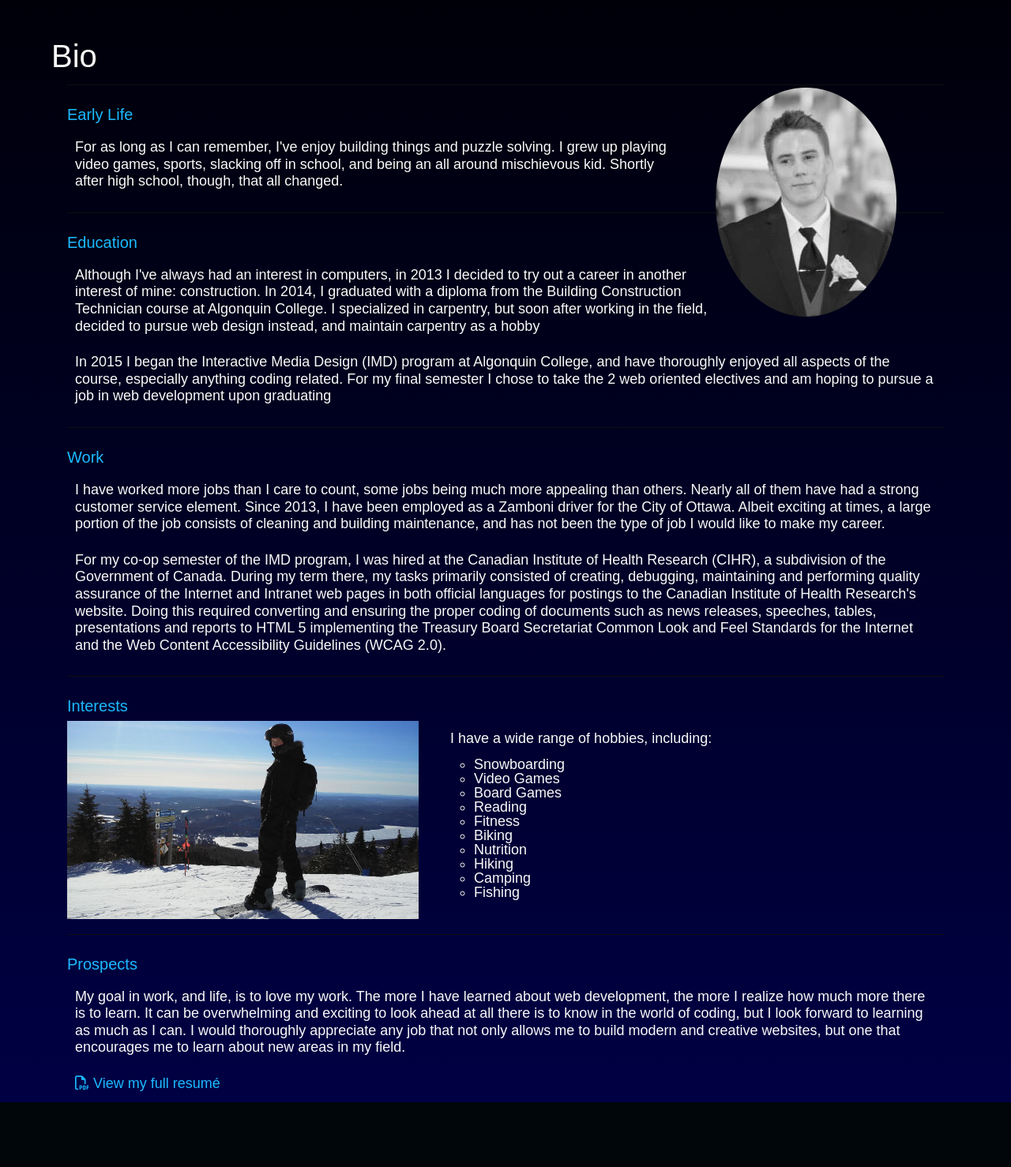
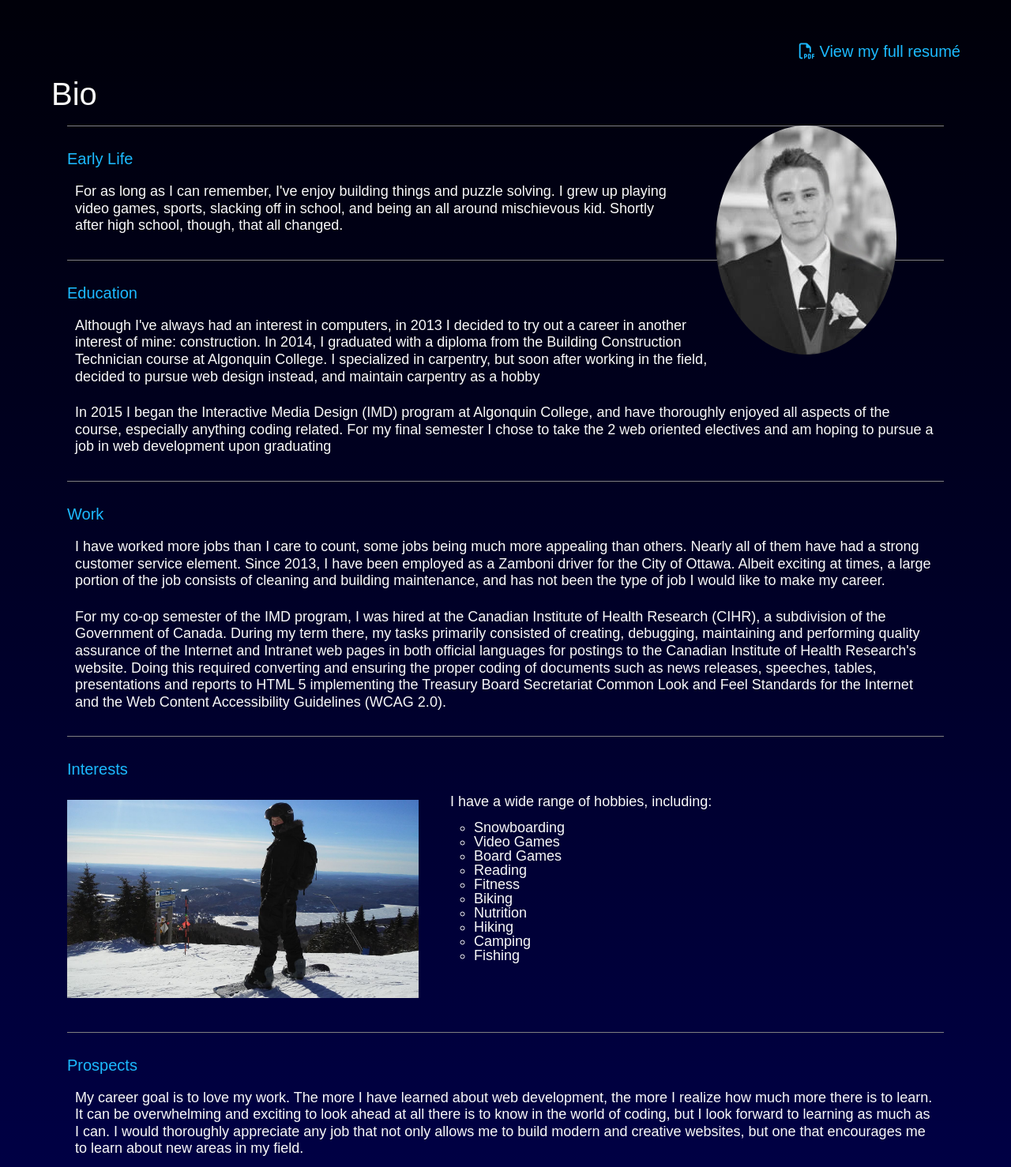
Before and after one commit to haze0028/portfolio, a PHP site: page /about.php in a window 1280 px wide. Shown: the part 219-1697 px from the top of the page at 79% size. Before the commit the page ends 1615 px from the top, so only its background shows below. Run offline with PHP 8.4, Linux system fonts and the light colour scheme; some libraries are stand-ins or nearby versions.

Commit message:
update-2017-07-23

```diff
--- a/about.php
+++ b/about.php
@@ -4,6 +4,8 @@
 		<div id="wrapper">
 			<?php include "inc/header.php"; ?>
 				<div id="content">
+						<p class="pdf"><a href="/pdf/greg-hazelton-resume.pdf" target="_blank"><i class="fa fa-file-pdf-o" aria-hidden="true"></i>
+ View my full resumé</a></p>
 					<div class="container" id="about-page">
 						<h2>Bio</h2>
 						<div class="frame-round">
@@ -46,9 +48,7 @@
 						</div>
 						<hr id="prospects-hr">
 						<h3 class="h6">Prospects</h3>
-						<p>My goal in work, and life, is to love my work. The more I have learned about web development, the more I realize how much more there is to learn. It can be overwhelming and exciting to look ahead at all there is to know in the world of coding, but I look forward to learning as much as I can. I would thoroughly appreciate any job that not only allows me to build modern and creative websites, but one that encourages me to learn about new areas in my field.</p>
-						<p><a href="/pdf/greg-hazelton-resume.pdf" target="_blank"><i class="fa fa-file-pdf-o" aria-hidden="true"></i>
- View my full resumé</a></p>
+						<p>My career goal is to love my work. The more I have learned about web development, the more I realize how much more there is to learn. It can be overwhelming and exciting to look ahead at all there is to know in the world of coding, but I look forward to learning as much as I can. I would thoroughly appreciate any job that not only allows me to build modern and creative websites, but one that encourages me to learn about new areas in my field.</p>
 					</div>
 				</div>
 		</div>
--- a/home.php
+++ b/home.php
@@ -5,7 +5,7 @@
 			<?php include "inc/header.php"; ?>
 
 				<div id="content" class="container">
-					<div class="row">
+					<div class="row" id="home-content">
 						<div id="home-texts" class="col-md-6">
 							<div id="home-text1">
 								<p class="home-texts">Intuitive</p>
@@ -14,7 +14,7 @@
 								<p class="home-texts">Interactive</p>
 							</div>
 							<div id="home-text3">
-								<p class="home-texts">Responsive Design</p>
+								<p class="home-texts">Responsive</p>
 							</div>
 						</div>
 
--- a/scss/about.scss
+++ b/scss/about.scss
@@ -6,8 +6,12 @@
   -webkit-shape-outside:circle();
   shape-outside:circle();
 	}
+	.frame{
+		margin:20px auto;
+	}
 	& hr{
-			border-top:1px solid $smoke;
+			border-top:1px solid grey;
+		margin:20px auto;
 	}
 	& #prospects-hr{
 		clear: left;
--- a/scss/contact.scss
+++ b/scss/contact.scss
@@ -1,5 +1,5 @@
 #contact-page{
-	background:black;
+	background:$smoke;
 	position:absolute;
 	top:40%;
 	width:100%;
--- a/scss/home.scss
+++ b/scss/home.scss
@@ -1,9 +1,13 @@
+#home-content{
+	margin-top:150px;
+}
+
 .home-texts {
 	text-align: right;
 	font-size: 40px;
 	font-style: italic;
 	font-family: federant;
-	line-height: 2.2;
+	line-height: 2.4;
 }
 
 #home-text1 {
@@ -11,10 +15,12 @@
 }
 
 #home-text2 {
+	margin-right:60px;
 	animation: slideIn 4s ease-out;
 }
 
 #home-text3 {
+	margin-right:-100px;
 	animation: slideIn 6s ease-out;
 }
 
@@ -38,7 +44,7 @@
 	& #screen3{
 		position:absolute;
 		top:250px;
-		left:200px;
+		left:210px;
 		height:120px;
 	animation: slideIn2 6s ease;
 	}
--- a/scss/splash.scss
+++ b/scss/splash.scss
@@ -49,5 +49,6 @@
 		right:5%;
 		top:5%;
 		width:30%;
+		height:auto;
 	}
 }
--- a/scss/var.scss
+++ b/scss/var.scss
@@ -1,5 +1,5 @@
 $blue: #000044;
 $cyan: #1CBAFF;
-$smoke: #0F0F0F;
+$smoke: #030303;
 $grey: #9E9E9E;
 $white: #F9F9F9;
--- a/scss/work.scss
+++ b/scss/work.scss
@@ -8,14 +8,14 @@
 	display: none;
 }
 
-#pdf-portfolio {
+.pdf {
 	font-size: 20px;
 	text-align: right;
 	padding-right: 5%;
 }
 
 section {
-	margin-top: 10%;
+	margin-top: 5%;
 	background-color: transparent;
 	& h3 {
 		padding: 20px auto;
--- a/styles/styles.css
+++ b/styles/styles.css
@@ -259,17 +259,22 @@ img {
   right: 5%;
   top: 5%;
   width: 30%;
+  height: auto;
 }
 
 /********************************************
     HOME
 *********************************************/
+#home-content {
+  margin-top: 150px;
+}
+
 .home-texts {
   text-align: right;
   font-size: 40px;
   font-style: italic;
   font-family: federant;
-  line-height: 2.2;
+  line-height: 2.4;
 }
 
 #home-text1 {
@@ -277,10 +282,12 @@ img {
 }
 
 #home-text2 {
+  margin-right: 60px;
   animation: slideIn 4s ease-out;
 }
 
 #home-text3 {
+  margin-right: -100px;
   animation: slideIn 6s ease-out;
 }
 
@@ -303,7 +310,7 @@ img {
 #screens #screen3 {
   position: absolute;
   top: 250px;
-  left: 200px;
+  left: 210px;
   height: 120px;
   animation: slideIn2 6s ease;
 }
@@ -318,8 +325,12 @@ img {
   -webkit-shape-outside: circle();
   shape-outside: circle();
 }
+#about-page .frame {
+  margin: 20px auto;
+}
 #about-page hr {
-  border-top: 1px solid #0F0F0F;
+  border-top: 1px solid grey;
+  margin: 20px auto;
 }
 #about-page #prospects-hr {
   clear: left;
@@ -346,19 +357,19 @@ img {
   display: none;
 }
 
-#pdf-portfolio {
+.pdf {
   font-size: 20px;
   text-align: right;
   padding-right: 5%;
 }
 
 section {
-  margin-top: 10%;
+  margin-top: 5%;
   background-color: transparent;
 }
 section h3 {
   padding: 20px auto;
-  background: #0F0F0F;
+  background: #030303;
   height: 200px;
   margin-bottom: -130px;
 }
@@ -412,7 +423,7 @@ section .work .thumbs:hover .overlay {
     WORK
 *********************************************/
 #contact-page {
-  background: black;
+  background: #030303;
   position: absolute;
   top: 40%;
   width: 100%;
--- a/work.php
+++ b/work.php
@@ -8,9 +8,11 @@
 
 					</div>
 				</div>
+
+
 				<div id="content">
-					<p id="pdf-portfolio"><a href="pdf/greg-hazelton-portfolio.pdf" download><i class="fa fa-file-pdf-o" aria-hidden="true"></i>
- Portfolio PDF Download</a></p>
+					<p class="pdf"><a href="pdf/greg-hazelton-portfolio.pdf" download><i class="fa fa-file-pdf-o" aria-hidden="true"></i>
+ View my full portfolio</a></p>
 					<section id="web">
 						<h3><i class="fa fa-code" aria-hidden="true"></i>
  Web Development</h3>
```
Also changed, not shown: 1 other file.
